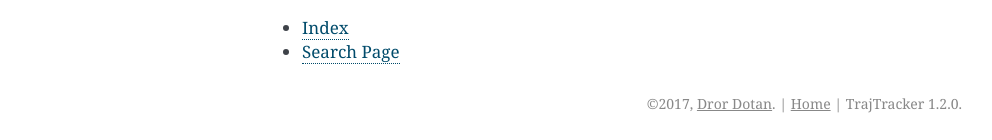
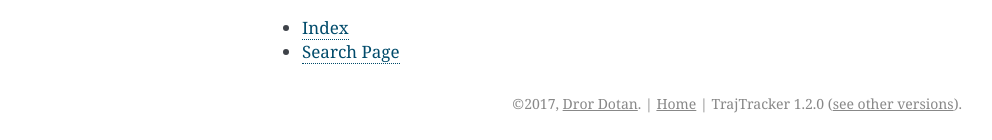
Before and after one commit to trajtracker/trajtracker, a Sphinx documentation site: the page built from docs/source/index.rst, in a window 1280 px wide. Shown: the part 1896-2036 px from the top of the page, without its empty margins (148-1140 px from the left). Built offline with Sphinx 7.4.7, drawn with Linux system fonts in a browser that asks for light colours.

Commit message:
Added hyperlink to documentation of other versions

```diff
--- a/docs/source/conf.py
+++ b/docs/source/conf.py
@@ -56,7 +56,8 @@ master_doc = 'index'
 project = u'TrajTracker'
 copyright = u'2017, <a href="https://trajtracker.wixsite.com/dror">Dror Dotan</a>. | ' + \
             u'<a href="https://trajtracker.wixsite.com/trajtracker">Home</a> | ' +\
-            u'TrajTracker {:}'.format(trajtracker.version_str())
+            u'TrajTracker ' + trajtracker.version_str() + \
+            u' (<a href="http://www.trajtracker.com/apiref-all.html">see other versions</a>)'
 author = u'Dror Dotan'
 
 # The version info for the project you're documenting, acts as replacement for
--- a/docs/source/index.rst
+++ b/docs/source/index.rst
@@ -4,7 +4,7 @@
    contain the root `toctree` directive.
 
 TrajTracker |version| documentation
-==============================
+===================================
 
 
 General
```
